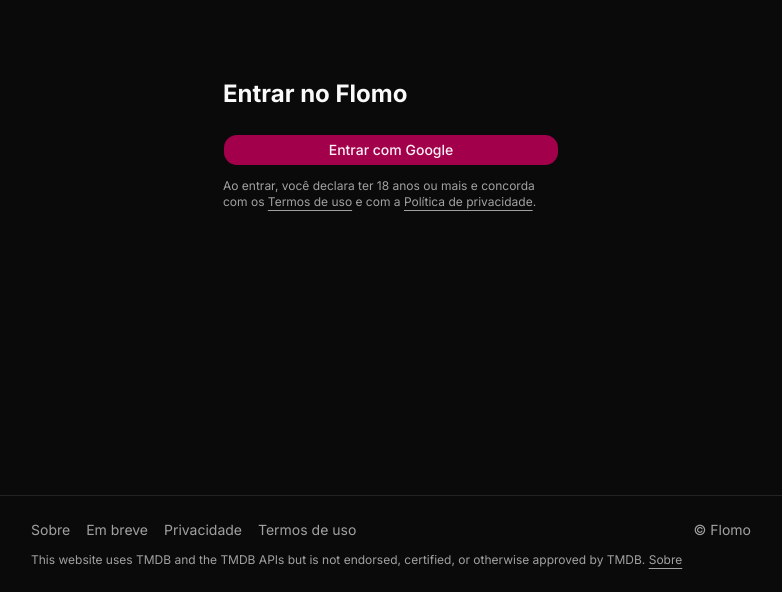
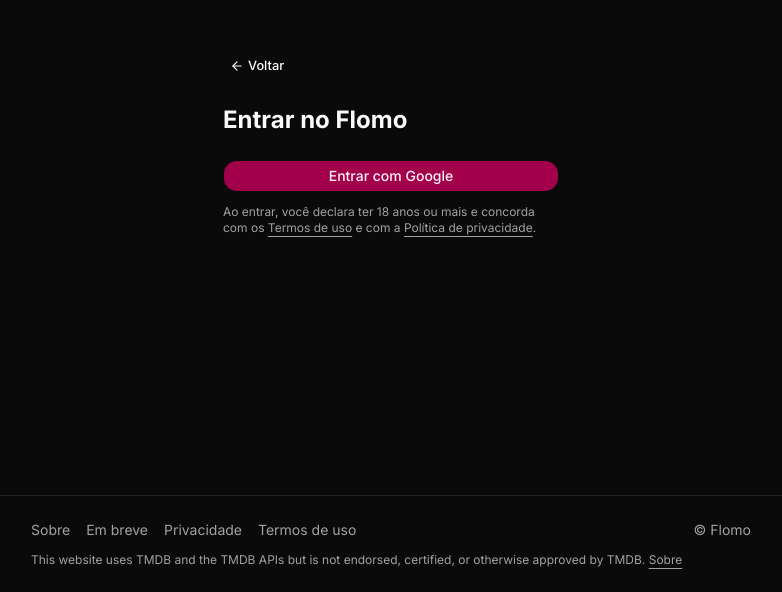
Before and after one commit to flomo-labs/flomo, a Next.js app: page /entrar in a window 1280 px wide. Shown: the part 208-800 px from the top of the page, without its empty margins (249-1031 px from the left). Built offline with nearby package versions, Linux system fonts and the light colour scheme; no server answers.

Commit message:
feat(navegacao): botão de voltar e botões da biblioteca com tamanho fixo
Voltar nas páginas públicas, em Configurações e em Entrar; trocar de temporada ou de aba da Biblioteca não empilha histórico; Adicionar à biblioteca e Na biblioteca têm a mesma largura.

```diff
--- a/src/app/(publico)/biblioteca/page.tsx
+++ b/src/app/(publico)/biblioteca/page.tsx
@@ -88,7 +88,7 @@
             <TabsTrigger
               key={f}
               value={f}
-              render={<Link href={filterHref(f)} />}
+              render={<Link href={filterHref(f)} replace />}
               nativeButton={false}
             >
               {t(`filter.${f}`)}
--- a/src/app/(publico)/layout.tsx
+++ b/src/app/(publico)/layout.tsx
@@ -1,3 +1,5 @@
+import { Suspense } from "react";
+import { BackBar } from "@/components/back-link";
 import { SiteHeader } from "@/components/site-header";
 
 export default function PublicLayout({ children }: LayoutProps<"/">) {
@@ -5,6 +7,9 @@
     <>
       <SiteHeader />
       <main className="mx-auto flex w-full max-w-3xl flex-col gap-6 px-6 py-10">
+        <Suspense>
+          <BackBar />
+        </Suspense>
         {children}
       </main>
     </>
--- a/src/app/(publico)/titulo/[id]/page.tsx
+++ b/src/app/(publico)/titulo/[id]/page.tsx
@@ -76,7 +76,7 @@
           alt={t("Title.poster", { title: title.title })}
           className="w-32 shrink-0 sm:w-48"
         />
-        <div className="flex min-w-0 flex-col gap-3">
+        <div className="flex min-w-0 flex-col items-start gap-3">
           <h1 className="text-3xl font-bold">{title.title}</h1>
           {title.originalTitle !== title.title ? (
             <p className="text-sm text-muted-foreground italic">
@@ -166,6 +166,7 @@
                 <Link
                   href={`/titulo/${title.id}?temporada=${season.seasonNumber}`}
                   scroll={false}
+                  replace
                   aria-current={active ? "true" : undefined}
                   className={cn(
                     "inline-flex rounded-lg border px-3 py-1.5 text-sm transition-colors",
--- a/src/app/_library/status-control.tsx
+++ b/src/app/_library/status-control.tsx
@@ -20,6 +20,10 @@
   removeFromLibrary,
   type LibraryActionResult,
 } from "./actions";
+
+// Largura única para "Adicionar à biblioteca" e "Na biblioteca": o botão não
+// muda de tamanho ao trocar de estado nem conforme o título da página.
+const STATUS_BUTTON_WIDTH = "w-44";
 
 export type StatusControlLabels = {
   add: string;
@@ -76,6 +80,7 @@
         <Button
           type="button"
           size="sm"
+          className={STATUS_BUTTON_WIDTH}
           disabled={pending}
           onClick={() =>
             run(() => changeTitleStatus({ titleId, status: "watchlist" }))
@@ -104,7 +109,14 @@
       }}
     >
       <DialogTrigger
-        render={<Button type="button" variant="secondary" size="sm" />}
+        render={
+          <Button
+            type="button"
+            variant="secondary"
+            size="sm"
+            className={STATUS_BUTTON_WIDTH}
+          />
+        }
       >
         <CheckIcon data-icon="inline-start" />
         {labels.inLibrary}
--- a/src/app/configuracoes/page.tsx
+++ b/src/app/configuracoes/page.tsx
@@ -1,5 +1,6 @@
 import type { Metadata } from "next";
 import { Suspense } from "react";
+import { BackLink } from "@/components/back-link";
 import { isProvisionalHandle } from "@/contracts/profile";
 import { requireUser } from "../_auth/session";
 import { updateHandle } from "../_profile/actions";
@@ -11,6 +12,7 @@
 export default function ConfiguracoesPage() {
   return (
     <main className="mx-auto flex flex-1 w-full max-w-sm flex-col justify-center gap-6 p-6">
+      <BackLink />
       <h1 className="text-2xl font-bold">Configurações</h1>
       <Suspense>
         <ChangeHandle />
--- a/src/app/entrar/page.tsx
+++ b/src/app/entrar/page.tsx
@@ -2,6 +2,7 @@
 import { redirect } from "next/navigation";
 import Link from "next/link";
 import { Suspense } from "react";
+import { BackLink } from "@/components/back-link";
 import { Button } from "@/components/ui/button";
 import { signInWithGoogle } from "../_auth/actions";
 import { safeNextPath } from "../_auth/redirect";
@@ -17,6 +18,7 @@
 export default function EntrarPage({ searchParams }: PageProps<"/entrar">) {
   return (
     <main className="mx-auto flex flex-1 w-full max-w-sm flex-col justify-center gap-6 p-6">
+      <BackLink />
       <h1 className="text-2xl font-bold">Entrar no Flomo</h1>
       <Suspense>
         <LoginForm searchParams={searchParams} />
--- /dev/null
+++ b/src/components/back-link.tsx
@@ -0,0 +1,39 @@
+"use client";
+
+import { ArrowLeftIcon } from "lucide-react";
+import Link from "next/link";
+import { usePathname, useRouter } from "next/navigation";
+import { Button } from "@/components/ui/button";
+
+// Volta à tela anterior do histórico. Sem histórico (link aberto direto, aba
+// nova), leva ao `fallbackHref`. É um link de verdade: funciona sem
+// JavaScript, que só troca o clique por "voltar".
+export function BackLink({ fallbackHref = "/" }: { fallbackHref?: string }) {
+  const router = useRouter();
+  return (
+    <Button
+      variant="ghost"
+      size="sm"
+      className="self-start"
+      render={<Link href={fallbackHref} />}
+      nativeButton={false}
+      onClick={(event) => {
+        if (window.history.length > 1) {
+          event.preventDefault();
+          router.back();
+        }
+      }}
+    >
+      <ArrowLeftIcon data-icon="inline-start" />
+      Voltar
+    </Button>
+  );
+}
+
+// Faixa de voltar das páginas públicas: a Home é a raiz e não tem para onde
+// voltar.
+export function BackBar() {
+  const pathname = usePathname();
+  if (pathname === "/") return null;
+  return <BackLink />;
+}
```
